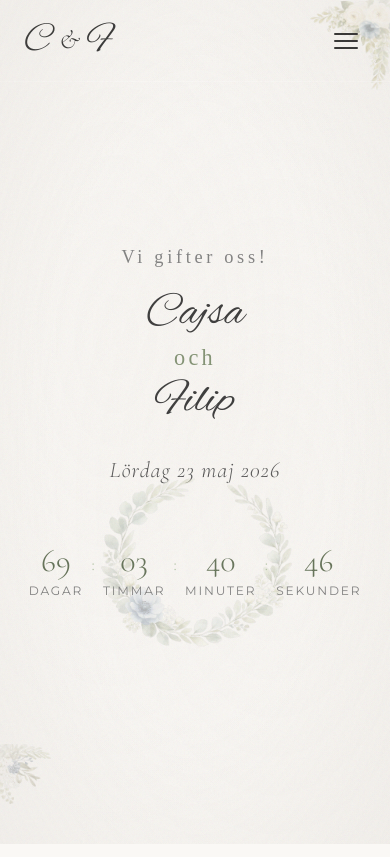
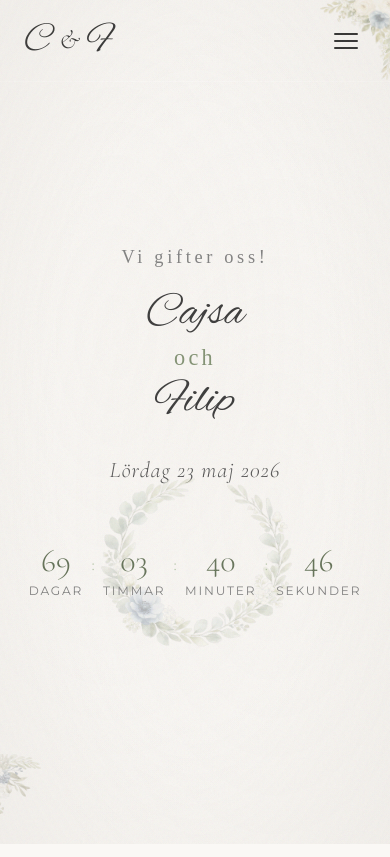
Before and after one commit to jonatan-ekstrom/cajsaswedding, a plain HTML site: page index.html in a window 390 px wide. Shown: the top 857 px of the page. Drawn offline with nearby package versions, Linux system fonts and the light colour scheme; a web font is replaced by a local one.

Commit message:
Reduce mobile botanical sizes to prevent content overlap, keep hero prominent

```diff
--- a/css/style.css
+++ b/css/style.css
@@ -1222,18 +1222,36 @@ summary:focus-visible {
      so the full image stays inside overflow:hidden */
   .botanical-tr,
   .botanical-br {
-    width: clamp(130px, 40vw, 200px);
-    opacity: 0.55;
-    right: 0;
-    top: 0;
+    width: clamp(100px, 30vw, 160px);
+    opacity: 0.45;
+    right: -10px;
+    top: -10px;
   }
 
   .botanical-bl,
   .botanical-tl {
-    width: clamp(100px, 35vw, 180px);
-    opacity: 0.45;
-    left: 0;
-    bottom: 0;
+    width: clamp(80px, 25vw, 140px);
+    opacity: 0.35;
+    left: -10px;
+    bottom: -10px;
+  }
+
+  /* Cancel rotation on mobile — rotated botanicals extend into content */
+  .botanical-rotate {
+    transform: none;
+  }
+
+  /* Hero botanicals — larger and more visible than other sections */
+  .hero .botanical-tr,
+  .hero .botanical-br {
+    width: clamp(130px, 38vw, 190px);
+    opacity: 0.6;
+  }
+
+  .hero .botanical-bl,
+  .hero .botanical-tl {
+    width: clamp(110px, 32vw, 170px);
+    opacity: 0.5;
   }
 
   .countdown-wreath {
@@ -1279,14 +1297,26 @@ summary:focus-visible {
 @media (max-width: 479px) {
   .botanical-tr,
   .botanical-br {
-    width: 120px;
-    opacity: 0.45;
+    width: 90px;
+    opacity: 0.35;
   }
 
   .botanical-bl,
   .botanical-tl {
+    width: 75px;
+    opacity: 0.28;
+  }
+
+  .hero .botanical-tr,
+  .hero .botanical-br {
+    width: 120px;
+    opacity: 0.5;
+  }
+
+  .hero .botanical-bl,
+  .hero .botanical-tl {
     width: 100px;
-    opacity: 0.35;
+    opacity: 0.4;
   }
 
   .countdown-wreath {
```
